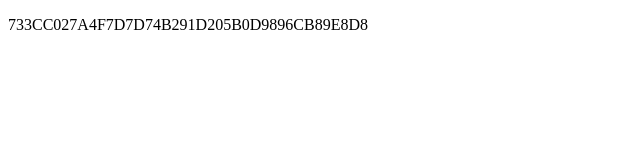
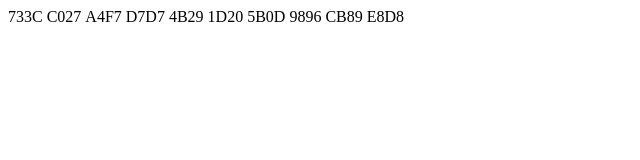
Before and after one commit to scareyo/scarey.me, a plain HTML site: page site/index.html in a window 1280 px wide. Shown: the whole page, without its empty margins (0-640 px from the left). Drawn offline with Linux system fonts and the light colour scheme.

Commit message:
Add stylesheet

```diff
--- a/site/index.html
+++ b/site/index.html
@@ -3,8 +3,9 @@
   <head>
     <meta charset="utf-8">
     <title>scarey.me</title>
+    <link rel="stylesheet" href="style.css">
   </head>
   <body>
-    <p>733CC027A4F7D7D74B291D205B0D9896CB89E8D8</p>
+    <span>733C</span><span>C027</span><span>A4F7</span><span>D7D7</span><span>4B29</span><span>1D20</span><span>5B0D</span><span>9896</span><span>CB89</span><span>E8D8</span>
   </body>
 </html>
--- /dev/null
+++ b/site/style.css
@@ -0,0 +1,3 @@
+span {
+  padding-right: 4px;
+}
```
